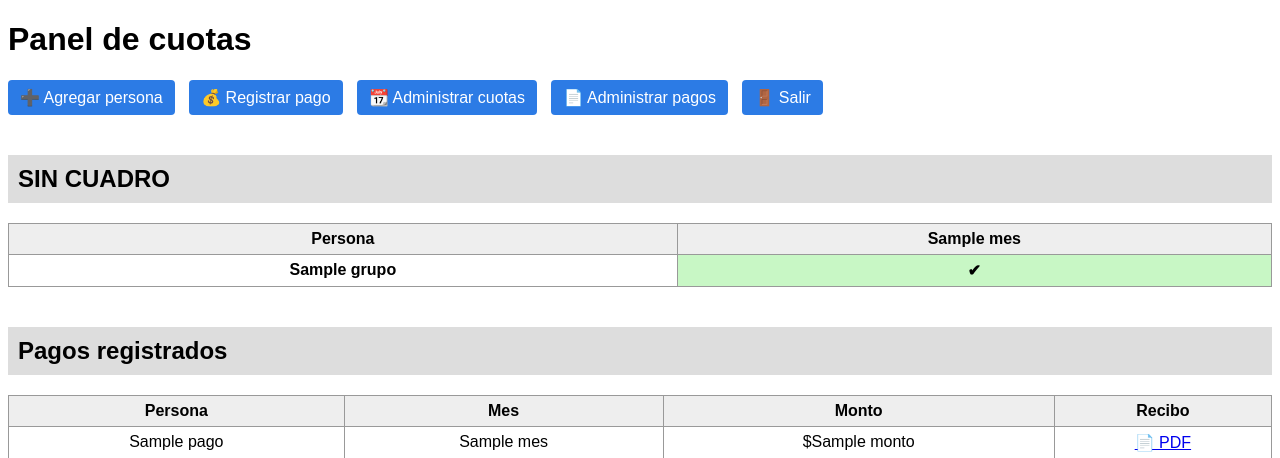
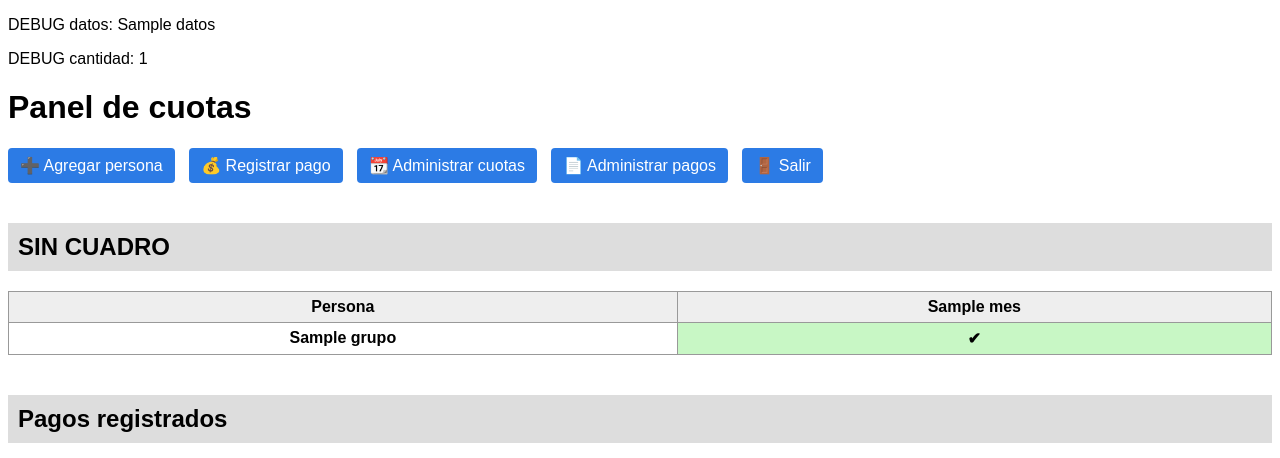
Before and after one commit to DiegoCard97/cuotas-web, a Flask app: template templates/panel.html in a window 1280 px wide. Shown: the top 458 px of the page. Run offline with Flask 3, Linux system fonts and the light colour scheme; the template is opened without the code that fills it: most values are stand-ins (such as "Sample title", 1, 10 or a date in 2020); some libraries are stand-ins or nearby versions.

Commit message:
Update panel.html

```diff
--- a/templates/panel.html
+++ b/templates/panel.html
@@ -63,6 +63,8 @@
 
 <body>
 
+<p>DEBUG datos: {{ datos }}</p>
+<p>DEBUG cantidad: {{ datos|length }}</p>
 <h1>Panel de cuotas</h1>
 
 <div class="acciones">
```
